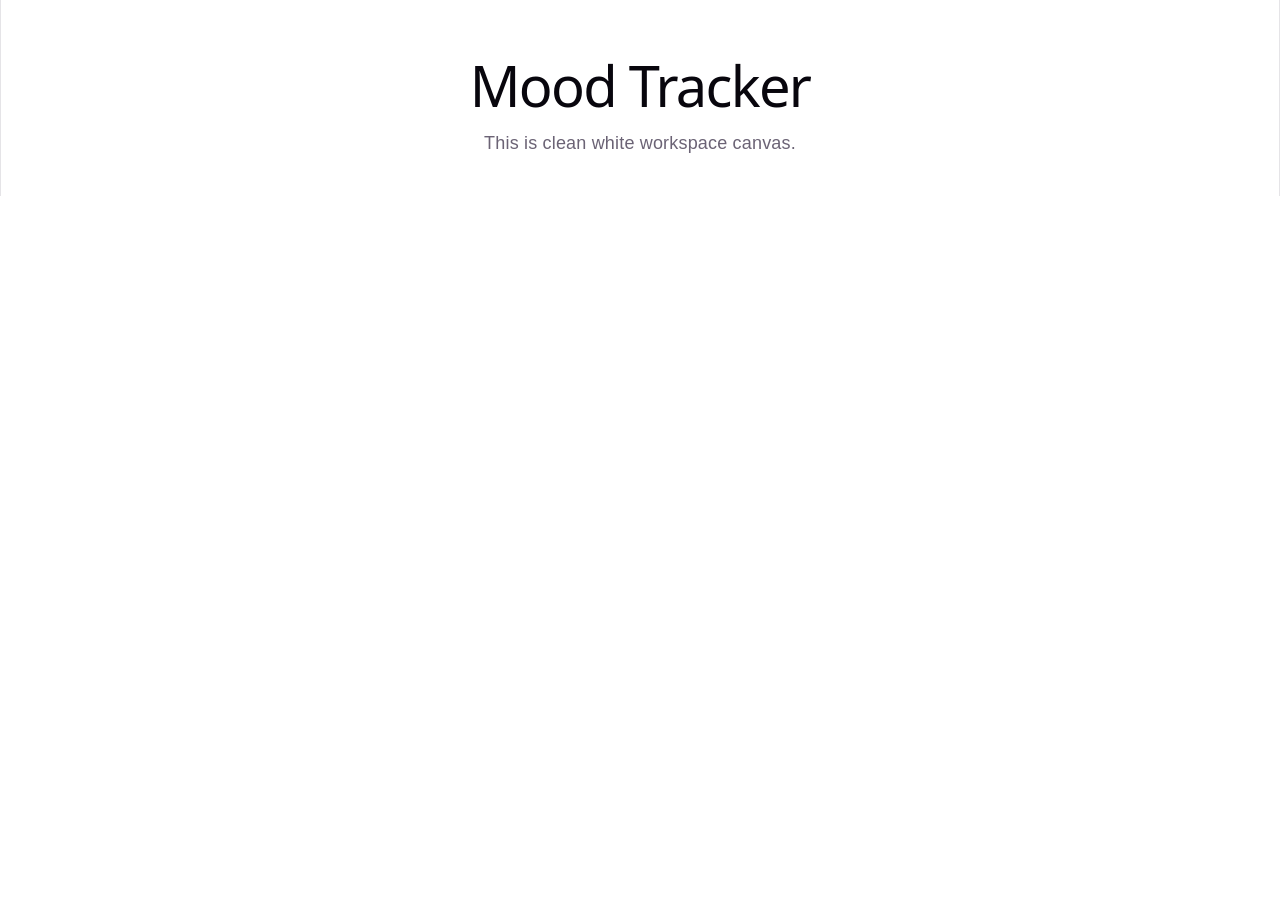
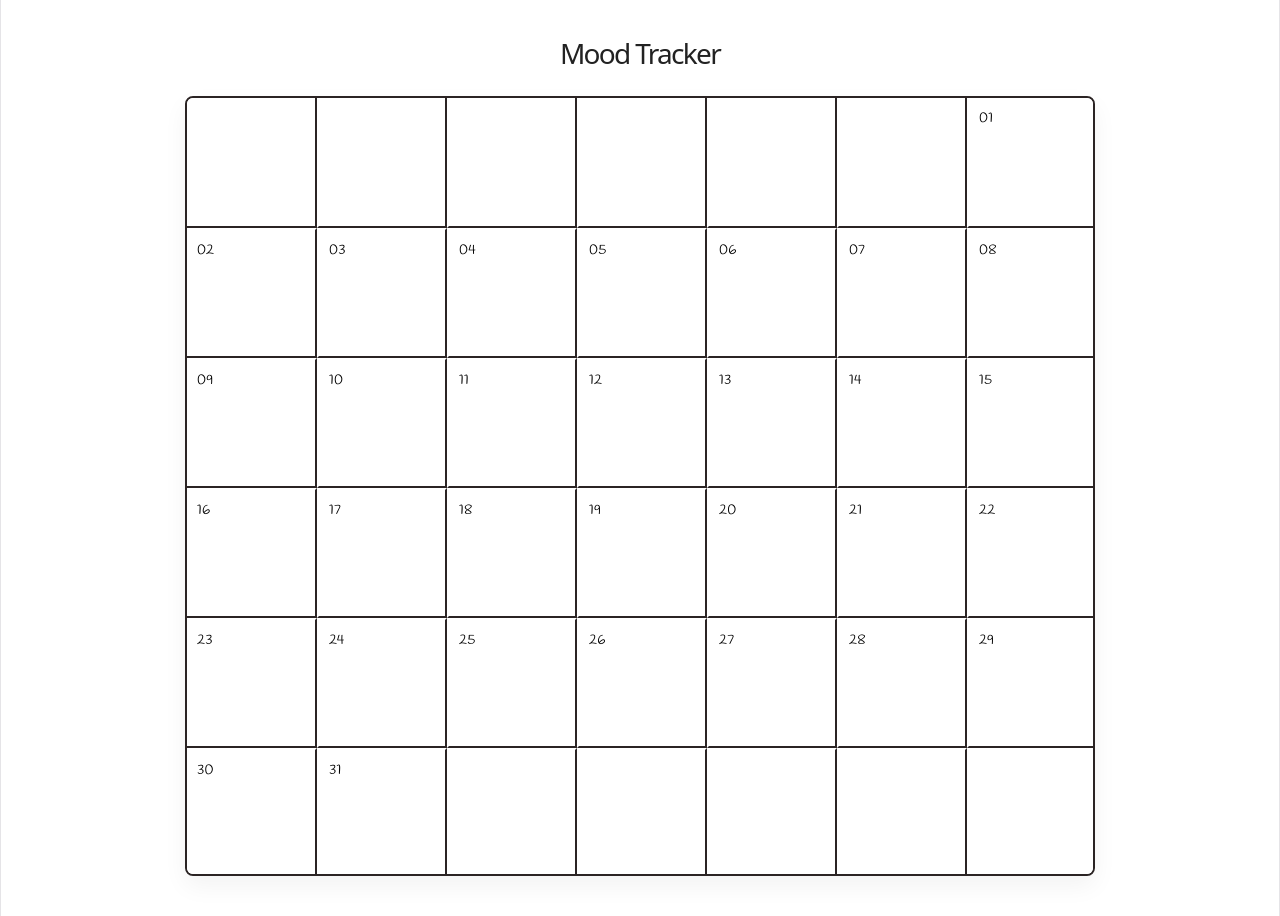
Before and after one commit to lifeaboutgreatgift/mood-tracker, a React (Vite) app: page / in a window 1280 px wide. Before the commit the page ends 800 px from the top, so only its background shows below. Built offline with nearby package versions, Linux system fonts and the light colour scheme.

Commit message:
feat(mood tracker): add calendar with monthly logic

```diff
--- a/src/App.jsx
+++ b/src/App.jsx
@@ -1,30 +1,96 @@
 import { useState } from 'react';
 import './App.css';
 
+function getMonthDays(year, month) {
+  const firstDay = new Date(year, month, 1).getDay(); // 0=Sun, 6=Sat
+  const daysInMonth = new Date(year, month + 1, 0).getDate();
+
+  const cells = [];
+  for (let i = 0; i < firstDay; i++) cells.push(null); // empty padding
+  for (let day = 1; day <= daysInMonth; day++) cells.push(day);
+
+  return cells;
+}
+
 function App() {
+  const today = new Date();
+  const totalDays = getMonthDays(today.getFullYear(), today.getMonth());
+  const totalCells = totalDays.length;
+  const rowCount = Math.ceil(totalCells / 7);
+  const paddedDays = [...totalDays];
+  while (paddedDays.length < rowCount * 7) paddedDays.push(null);
 
   return (
     // This is your main full-screen background wrapper
-    <div style={{
-      height: '100%',        // Force it to fill the entire screen height
-      width: '100%',            // Force it to fill the entire screen width
-      padding: '40px'         // Gives you clean padding around your inner workspace
+    <div className="scroll-hide" style={{ minHeight: '100vh', width: '100%', padding: '40px', fontFamily: 'Handlee, cursive' }}>
+      <div style={{ maxWidth: '1200px', margin: '0 auto' }}>
+        <h1 style={{ margin: '0 0 5px 0', fontSize: '28px', color: '#222' }}> Mood Tracker</h1>
 
-    }}>
+        <div style={{
+          position: 'relative',
+          width: '910px',
+          height: `${rowCount * 130}px`,
+          backgroundColor: '#ffffff',
+          border: '2px solid #2b2424',
+          borderRadius: '8px',
+          boxShadow: '0 10px 25px rgba(0, 0, 0, 0.05)',
+          margin: '30px auto 0 auto',
+          overflow: 'hidden'
+        }}>
 
-      {/* Your inner workspace box where the tracker will live */}
-      <div style={{
-        maxWidth: '1200px',
-        margin: '0 auto',        // Automatically centers your workspace horizontally
-      }}>
-        <h1> Mood Tracker</h1>
-        <p>This is  clean white workspace canvas.</p>
+          {/* THE CSS GRID MATRIX LAYER */}
+          <div style={{
+            display: 'grid',
+            gridTemplateColumns: 'repeat(7, 130px)',
+            gridTemplateRows: `repeat(${rowCount}, 130px)`,
+            width: '100%',
+            height: '100%'
+          }}>
+
+            {/* Loop through each day and render its grid block */}
+            {paddedDays.map((day, index) => {
+              const isFirstColumn = index % 7 === 0;
+              const isFirstRow = index < 7;
+              const borderStyle = {
+                borderTop: isFirstRow ? 'none' : '2px solid transparent',
+                borderLeft: isFirstColumn ? 'none' : '2px solid transparent',
+                borderRight: '2px solid #2b2424',
+                borderBottom: '2px solid #2b2424'
+              };
+
+              return (
+                <div
+                  key={index}
+                  style={{
+                    ...borderStyle,
+                    padding: '8px 0 0 10px',
+                    boxSizing: 'border-box',
+                    backgroundColor: '#ffffff',
+                    display: 'flex',
+                    alignItems: 'flex-start',
+                    justifyContent: 'flex-start'
+                  }}
+                >
+                  {/* The Day Number Label — only render if it's a real day, not a padding cell */}
+                  {day && (
+                    <span style={{
+                      fontWeight: '600',
+                      color: '#000000',
+                      fontSize: '14px',
+                      userSelect: 'none'
+                    }}>
+                      {String(day).padStart(2, '0')}
+                    </span>
+                  )}
+                </div>
+              );
+            })}
+
+          </div>
+        </div>
       </div>
-
     </div>
   );
-
-
 }
 
 export default App;
```
